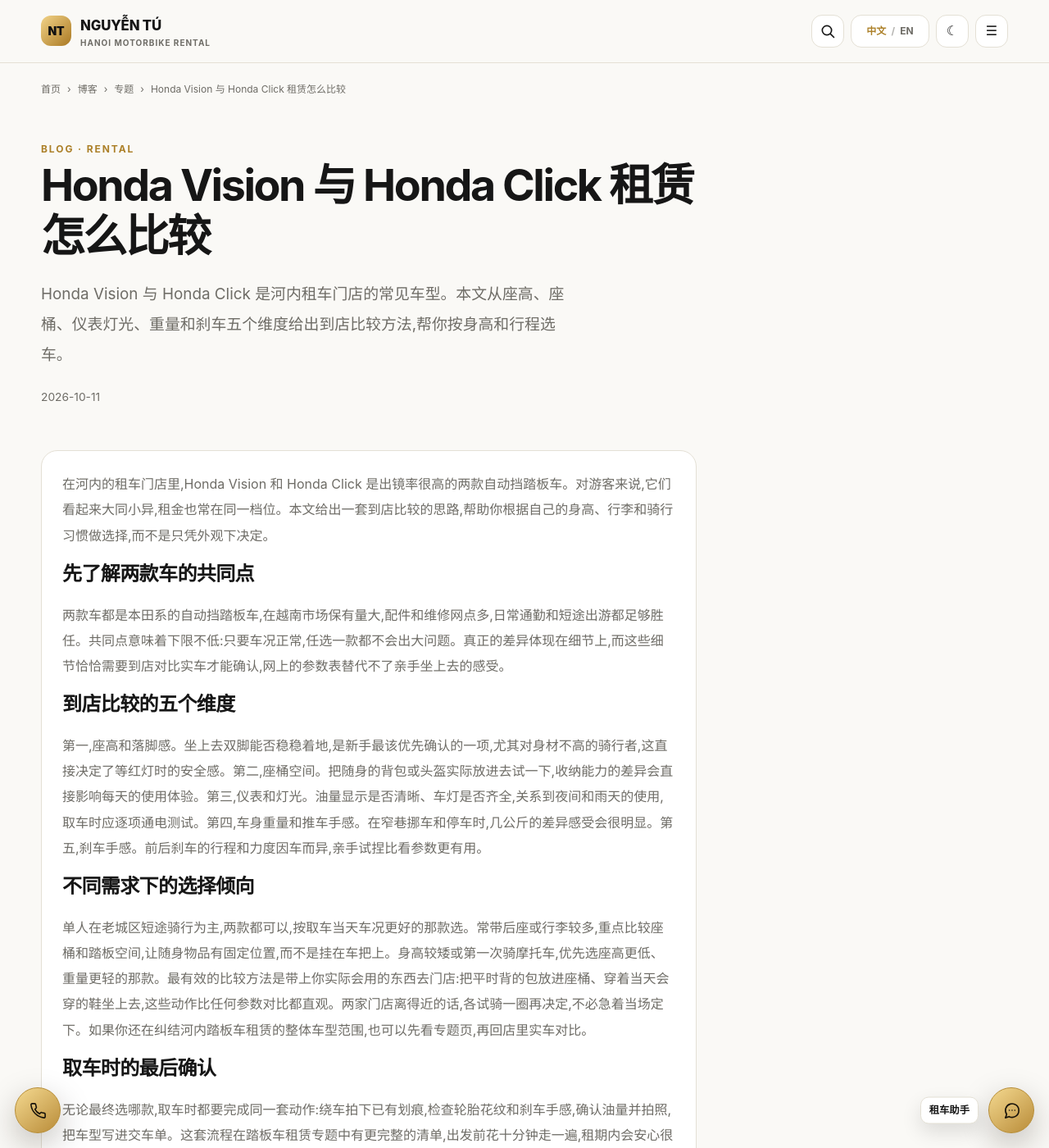
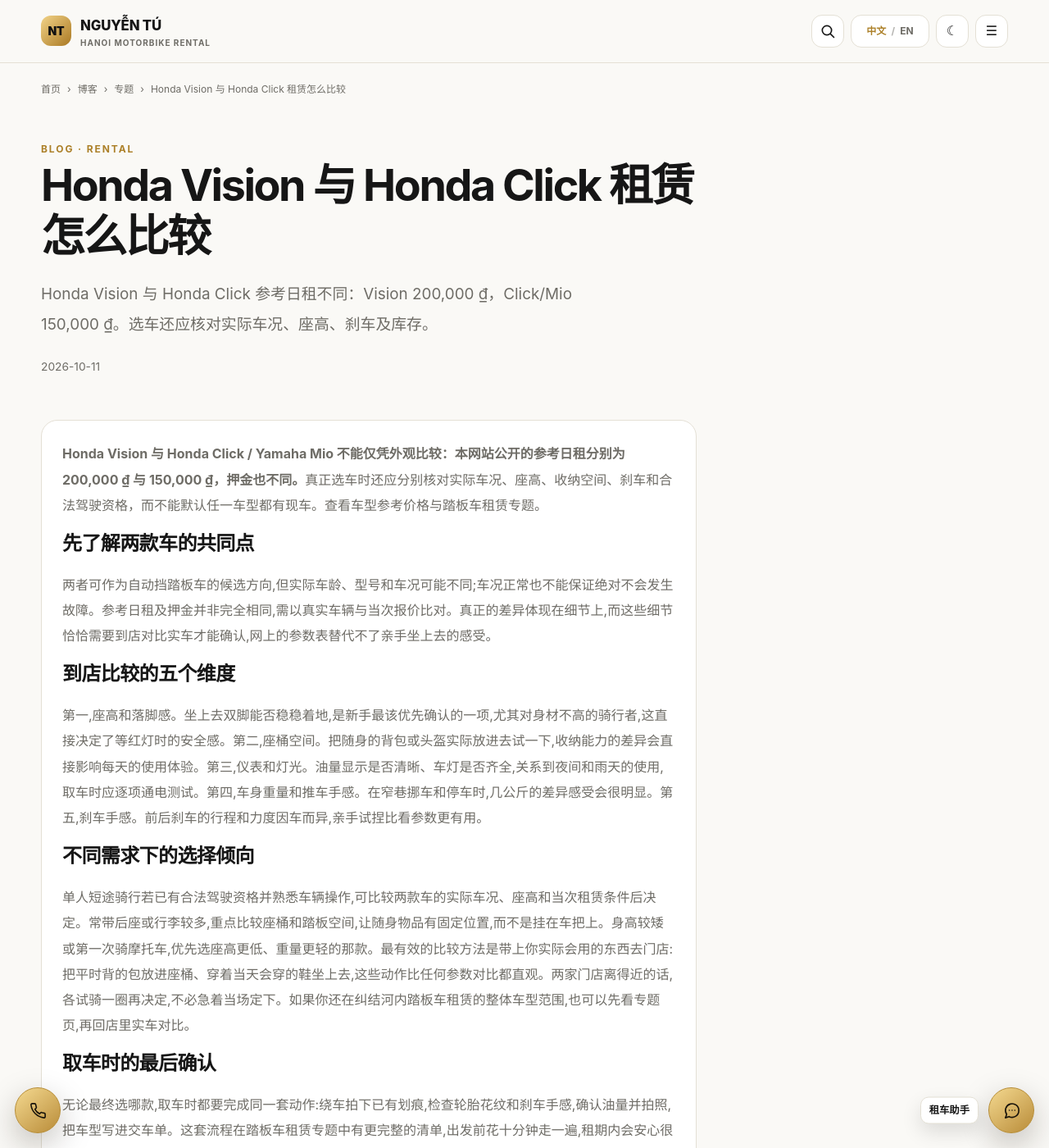
Before and after one commit to thuexemayhanoi/china, a Jekyll site: the page built from _posts/2026-10-11-hanoi-rental-scooters-03.md, in a window 1280 px wide and 1400 px high. Shown: the whole window at 82% size. Built offline with Jekyll 4.4.1, drawn with Linux system fonts in a browser that asks for light colours.

Commit message:
seo(china): clearer scooter comparison and safety answer 2026-10-11-hanoi-rental-scooters-03.md

```diff
--- a/_posts/2026-10-11-hanoi-rental-scooters-03.md
+++ b/_posts/2026-10-11-hanoi-rental-scooters-03.md
@@ -5,18 +5,19 @@
 subtopic: "scooters"
 permalink: "/blog/hanoi-rental-scooters-03/"
 title: "Honda Vision 与 Honda Click 租赁怎么比较"
-description: "Honda Vision 与 Honda Click 是河内租车门店的常见车型。本文从座高、座桶、仪表灯光、重量和刹车五个维度给出到店比较方法,帮你按身高和行程选车。"
+description: "Honda Vision 与 Honda Click 参考日租不同：Vision 200,000 ₫，Click/Mio 150,000 ₫。选车还应核对实际车况、座高、刹车及库存。"
+last_modified_at: "2026-10-12"
 primary_keyword: "河内踏板车租赁"
 date: "2026-10-11 15:28:06 +0700"
 seo_silo: "rental/scooters"
 breadcrumbs: [{"label":"博客","href":"/blog/"},{"label":"专题","href":"/topics/rental/scooters/"},{"label":"Honda Vision 与 Honda Click 租赁怎么比较"}]
 publication_method: "automated_qa"
 ---
-在河内的租车门店里,Honda Vision 和 Honda Click 是出镜率很高的两款自动挡踏板车。对游客来说,它们看起来大同小异,租金也常在同一档位。本文给出一套到店比较的思路,帮助你根据自己的身高、行李和骑行习惯做选择,而不是只凭外观下决定。
+**Honda Vision 与 Honda Click / Yamaha Mio 不能仅凭外观比较：本网站公开的参考日租分别为 {{ site.data.vehicles[1].display.day }} 与 {{ site.data.vehicles[3].display.day }}，押金也不同。**真正选车时还应分别核对实际车况、座高、收纳空间、刹车和合法驾驶资格，而不能默认任一车型都有现车。查看[车型参考价格](/prices/)与[踏板车租赁专题](/topics/rental/scooters/)。
 
 ## 先了解两款车的共同点
 
-两款车都是本田系的自动挡踏板车,在越南市场保有量大,配件和维修网点多,日常通勤和短途出游都足够胜任。共同点意味着下限不低:只要车况正常,任选一款都不会出大问题。真正的差异体现在细节上,而这些细节恰恰需要到店对比实车才能确认,网上的参数表替代不了亲手坐上去的感受。
+两者可作为自动挡踏板车的候选方向,但实际车龄、型号和车况可能不同;车况正常也不能保证绝对不会发生故障。参考日租及押金并非完全相同,需以真实车辆与当次报价比对。真正的差异体现在细节上,而这些细节恰恰需要到店对比实车才能确认,网上的参数表替代不了亲手坐上去的感受。
 
 ## 到店比较的五个维度
 
@@ -24,7 +25,7 @@
 
 ## 不同需求下的选择倾向
 
-单人在老城区短途骑行为主,两款都可以,按取车当天车况更好的那款选。常带后座或行李较多,重点比较座桶和踏板空间,让随身物品有固定位置,而不是挂在车把上。身高较矮或第一次骑摩托车,优先选座高更低、重量更轻的那款。最有效的比较方法是带上你实际会用的东西去门店:把平时背的包放进座桶、穿着当天会穿的鞋坐上去,这些动作比任何参数对比都直观。两家门店离得近的话,各试骑一圈再决定,不必急着当场定下。如果你还在纠结[河内踏板车租赁](/topics/rental/)的整体车型范围,也可以先看专题页,再回店里实车对比。
+单人短途骑行若已有合法驾驶资格并熟悉车辆操作,可比较两款车的实际车况、座高和当次租赁条件后决定。常带后座或行李较多,重点比较座桶和踏板空间,让随身物品有固定位置,而不是挂在车把上。身高较矮或第一次骑摩托车,优先选座高更低、重量更轻的那款。最有效的比较方法是带上你实际会用的东西去门店:把平时背的包放进座桶、穿着当天会穿的鞋坐上去,这些动作比任何参数对比都直观。两家门店离得近的话,各试骑一圈再决定,不必急着当场定下。如果你还在纠结[河内踏板车租赁](/topics/rental/)的整体车型范围,也可以先看专题页,再回店里实车对比。
 
 ## 取车时的最后确认
 
```
